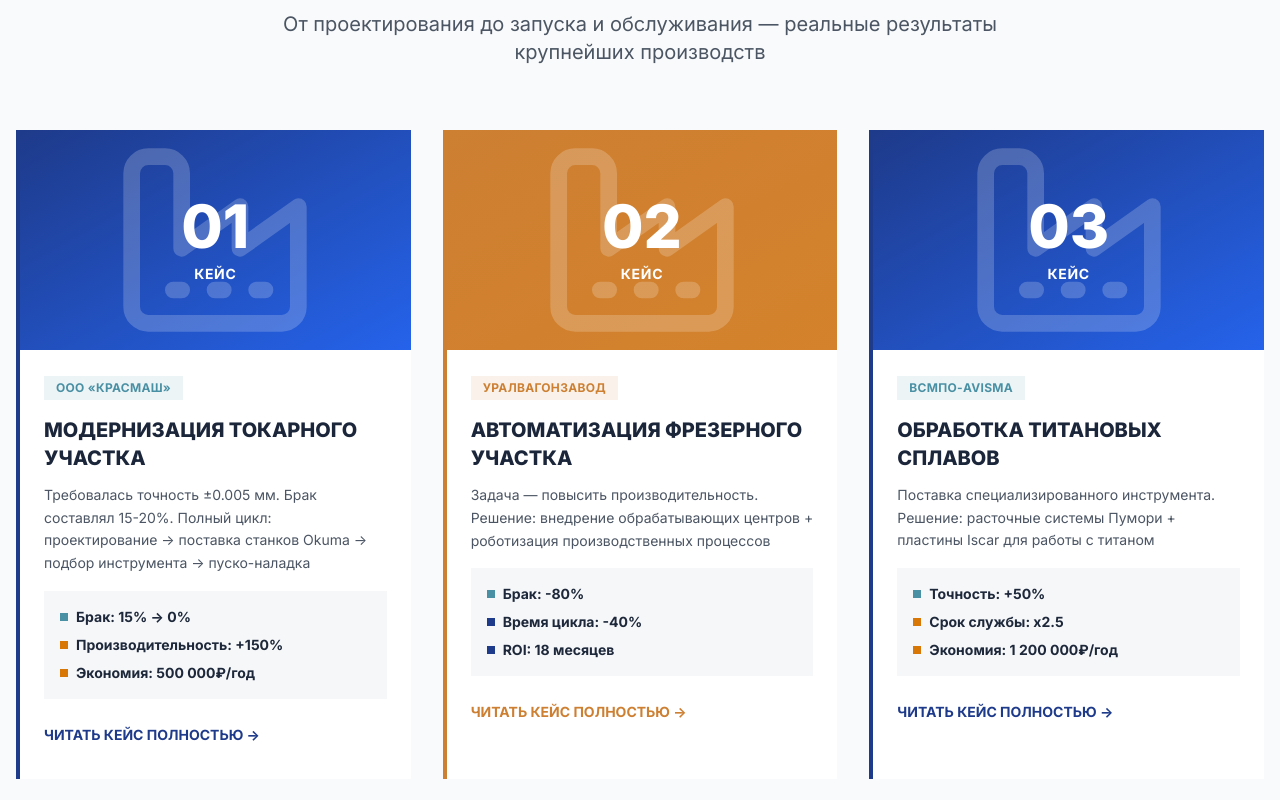
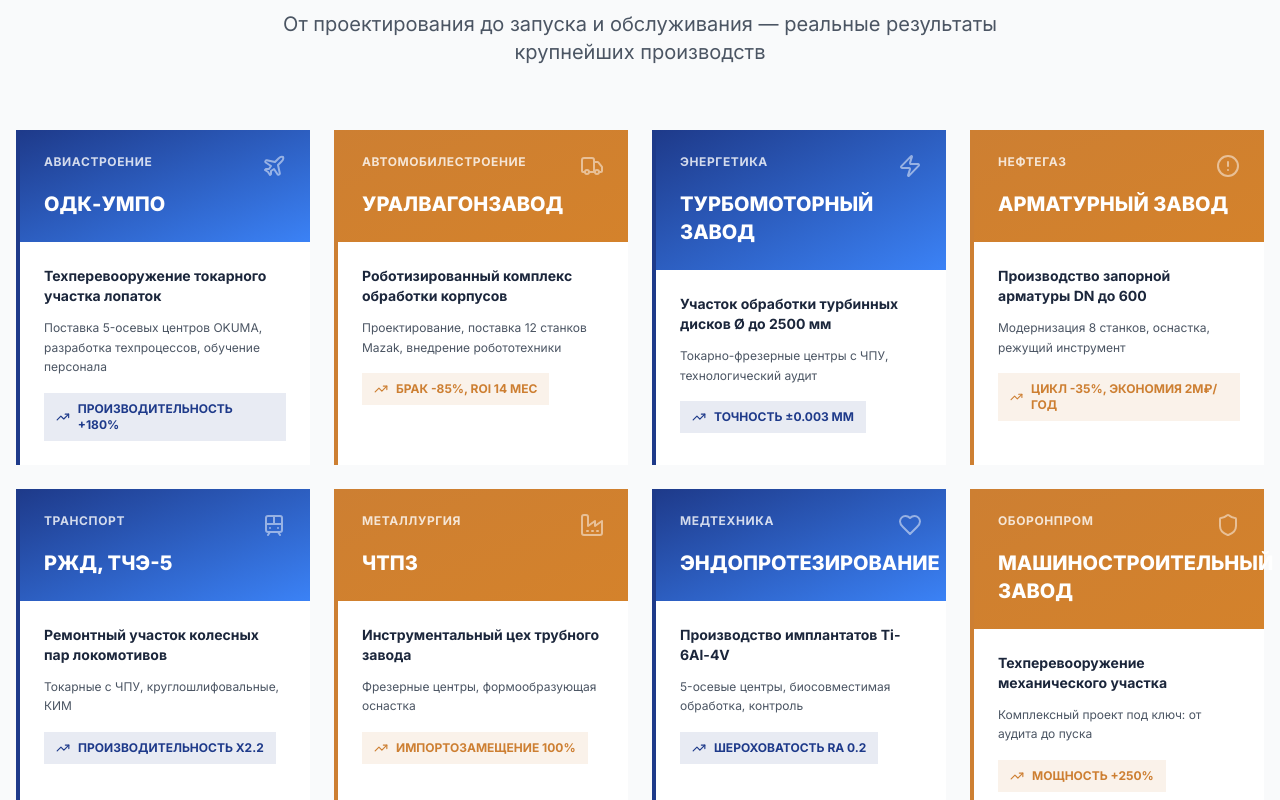
Before and after one commit to pr-poehali-dev/kino-invest-platform, a React (Vite) app: page / in a window 1280 px wide. Shown: the part 3200-4000 px from the top of the page. Built offline with nearby package versions, Linux system fonts and the light colour scheme.

Commit message:
docs: добавлены кейсы инжиниринга

```diff
--- a/src/components/sections/CasesSection.tsx
+++ b/src/components/sections/CasesSection.tsx
@@ -21,120 +21,99 @@ const CasesSection = () => {
             </p>
           </div>
 
-          <div className="grid lg:grid-cols-3 gap-8 max-w-7xl mx-auto">
-            <div className="bg-white border-l-4 border-[#1E3A8A] hover:shadow-2xl transition-shadow">
-              <div className="aspect-video bg-gradient-to-br from-[#1E3A8A] to-[#2563EB] flex items-center justify-center relative overflow-hidden">
-                <div className="absolute inset-0 opacity-20">
-                  <Icon name="Factory" size={200} className="absolute top-1/2 left-1/2 -translate-x-1/2 -translate-y-1/2 text-white" />
+          <div className="grid md:grid-cols-2 lg:grid-cols-4 gap-6 max-w-7xl mx-auto">
+            {[
+              {
+                industry: 'АВИАСТРОЕНИЕ',
+                title: 'ОДК-УМПО',
+                description: 'Техперевооружение токарного участка лопаток',
+                scope: 'Поставка 5-осевых центров OKUMA, разработка техпроцессов, обучение персонала',
+                result: 'Производительность +180%',
+                color: 'blue',
+                icon: 'Plane'
+              },
+              {
+                industry: 'АВТОМОБИЛЕСТРОЕНИЕ',
+                title: 'Уралвагонзавод',
+                description: 'Роботизированный комплекс обработки корпусов',
+                scope: 'Проектирование, поставка 12 станков Mazak, внедрение робототехники',
+                result: 'Брак -85%, ROI 14 мес',
+                color: 'bronze',
+                icon: 'Truck'
+              },
+              {
+                industry: 'ЭНЕРГЕТИКА',
+                title: 'Турбомоторный завод',
+                description: 'Участок обработки турбинных дисков Ø до 2500 мм',
+                scope: 'Токарно-фрезерные центры с ЧПУ, технологический аудит',
+                result: 'Точность ±0.003 мм',
+                color: 'blue',
+                icon: 'Zap'
+              },
+              {
+                industry: 'НЕФТЕГАЗ',
+                title: 'Арматурный завод',
+                description: 'Производство запорной арматуры DN до 600',
+                scope: 'Модернизация 8 станков, оснастка, режущий инструмент',
+                result: 'Цикл -35%, экономия 2М₽/год',
+                color: 'bronze',
+                icon: 'PipeDrop'
+              },
+              {
+                industry: 'ТРАНСПОРТ',
+                title: 'РЖД, ТЧЭ-5',
+                description: 'Ремонтный участок колесных пар локомотивов',
+                scope: 'Токарные с ЧПУ, круглошлифовальные, КИМ',
+                result: 'Производительность x2.2',
+                color: 'blue',
+                icon: 'Train'
+              },
+              {
+                industry: 'МЕТАЛЛУРГИЯ',
+                title: 'ЧТПЗ',
+                description: 'Инструментальный цех трубного завода',
+                scope: 'Фрезерные центры, формообразующая оснастка',
+                result: 'Импортозамещение 100%',
+                color: 'bronze',
+                icon: 'Factory'
+              },
+              {
+                industry: 'МЕДТЕХНИКА',
+                title: 'Эндопротезирование',
+                description: 'Производство имплантатов Ti-6Al-4V',
+                scope: '5-осевые центры, биосовместимая обработка, контроль',
+                result: 'Шероховатость Ra 0.2',
+                color: 'blue',
+                icon: 'Heart'
+              },
+              {
+                industry: 'ОБОРОНПРОМ',
+                title: 'Машиностроительный завод',
+                description: 'Техперевооружение механического участка',
+                scope: 'Комплексный проект под ключ: от аудита до пуска',
+                result: 'Мощность +250%',
+                color: 'bronze',
+                icon: 'Shield'
+              }
+            ].map((project, idx) => (
+              <div key={idx} className={`bg-white border-l-4 ${project.color === 'blue' ? 'border-[#1E3A8A]' : 'border-[#CD7F32]'} hover:shadow-xl transition-all group`}>
+                <div className={`p-6 bg-gradient-to-br ${project.color === 'blue' ? 'from-[#1E3A8A] to-[#3B82F6]' : 'from-[#CD7F32] to-[#D4822B]'} text-white`}>
+                  <div className="flex items-start justify-between mb-3">
+                    <div className="text-xs font-bold uppercase tracking-wider opacity-80">{project.industry}</div>
+                    <Icon name={project.icon as any} size={24} className="opacity-50" />
+                  </div>
+                  <h3 className="text-xl font-black uppercase">{project.title}</h3>
                 </div>
-                <div className="relative z-10 text-white text-center p-6">
-                  <div className="text-6xl font-black mb-2">01</div>
-                  <div className="text-sm font-bold uppercase tracking-wider">Кейс</div>
+                <div className="p-6">
+                  <p className="text-sm font-bold text-[#1B263B] mb-3">{project.description}</p>
+                  <p className="text-xs text-gray-600 mb-4 leading-relaxed">{project.scope}</p>
+                  <div className={`inline-flex items-center gap-2 px-3 py-2 ${project.color === 'blue' ? 'bg-[#1E3A8A]/10 text-[#1E3A8A]' : 'bg-[#CD7F32]/10 text-[#CD7F32]'} text-xs font-bold uppercase`}>
+                    <Icon name="TrendingUp" size={14} />
+                    {project.result}
+                  </div>
                 </div>
               </div>
-              <div className="p-6">
-                <div className="inline-block bg-[#4A90A4]/10 text-[#4A90A4] px-3 py-1 text-xs font-bold uppercase tracking-wide mb-4">
-                  ООО «КРАСМАШ»
-                </div>
-                <h3 className="text-xl font-black text-[#1B263B] mb-3 uppercase">Модернизация токарного участка</h3>
-                <p className="text-sm text-gray-600 mb-4 leading-relaxed">
-                  Требовалась точность ±0.005 мм. Брак составлял 15-20%. Полный цикл: проектирование → поставка станков Okuma → подбор инструмента → пуско-наладка
-                </p>
-                <div className="bg-[#A8B2C0]/10 p-4 space-y-2 mb-4">
-                  <div className="flex items-center gap-2 text-sm font-bold">
-                    <div className="w-2 h-2 bg-[#4A90A4]" />
-                    <span>Брак: 15% → 0%</span>
-                  </div>
-                  <div className="flex items-center gap-2 text-sm font-bold">
-                    <div className="w-2 h-2 bg-[#D97706]" />
-                    <span>Производительность: +150%</span>
-                  </div>
-                  <div className="flex items-center gap-2 text-sm font-bold">
-                    <div className="w-2 h-2 bg-[#D97706]" />
-                    <span>Экономия: 500 000₽/год</span>
-                  </div>
-                </div>
-                <Button variant="link" className="p-0 text-[#1E3A8A] font-bold uppercase">
-                  Читать кейс полностью →
-                </Button>
-              </div>
-            </div>
-
-            <div className="bg-white border-l-4 border-[#CD7F32] hover:shadow-xl hover:border-[#D4822B] transition-all">
-              <div className="aspect-video bg-gradient-to-br from-[#CD7F32] to-[#D4822B] flex items-center justify-center relative overflow-hidden">
-                <div className="absolute inset-0 opacity-20">
-                  <Icon name="Factory" size={200} className="absolute top-1/2 left-1/2 -translate-x-1/2 -translate-y-1/2 text-white" />
-                </div>
-                <div className="relative z-10 text-white text-center p-6">
-                  <div className="text-6xl font-black mb-2">02</div>
-                  <div className="text-sm font-bold uppercase tracking-wider">Кейс</div>
-                </div>
-              </div>
-              <div className="p-6">
-                <div className="inline-block bg-[#CD7F32]/10 text-[#CD7F32] px-3 py-1 text-xs font-bold uppercase tracking-wide mb-4">
-                  УРАЛВАГОНЗАВОД
-                </div>
-                <h3 className="text-xl font-black text-[#1B263B] mb-3 uppercase">Автоматизация фрезерного участка</h3>
-                <p className="text-sm text-gray-600 mb-4 leading-relaxed">
-                  Задача — повысить производительность. Решение: внедрение обрабатывающих центров + роботизация производственных процессов
-                </p>
-                <div className="bg-[#A8B2C0]/10 p-4 space-y-2 mb-4">
-                  <div className="flex items-center gap-2 text-sm font-bold">
-                    <div className="w-2 h-2 bg-[#4A90A4]" />
-                    <span>Брак: -80%</span>
-                  </div>
-                  <div className="flex items-center gap-2 text-sm font-bold">
-                    <div className="w-2 h-2 bg-[#1E3A8A]" />
-                    <span>Время цикла: -40%</span>
-                  </div>
-                  <div className="flex items-center gap-2 text-sm font-bold">
-                    <div className="w-2 h-2 bg-[#1E3A8A]" />
-                    <span>ROI: 18 месяцев</span>
-                  </div>
-                </div>
-                <Button variant="link" className="p-0 text-[#CD7F32] hover:text-[#D4822B] font-bold uppercase transition-colors">
-                  Читать кейс полностью →
-                </Button>
-              </div>
-            </div>
-
-            <div className="bg-white border-l-4 border-[#1E3A8A] hover:shadow-2xl transition-shadow">
-              <div className="aspect-video bg-gradient-to-br from-[#1E3A8A] to-[#2563EB] flex items-center justify-center relative overflow-hidden">
-                <div className="absolute inset-0 opacity-20">
-                  <Icon name="Factory" size={200} className="absolute top-1/2 left-1/2 -translate-x-1/2 -translate-y-1/2 text-white" />
-                </div>
-                <div className="relative z-10 text-white text-center p-6">
-                  <div className="text-6xl font-black mb-2">03</div>
-                  <div className="text-sm font-bold uppercase tracking-wider">Кейс</div>
-                </div>
-              </div>
-              <div className="p-6">
-                <div className="inline-block bg-[#4A90A4]/10 text-[#4A90A4] px-3 py-1 text-xs font-bold uppercase tracking-wide mb-4">
-                  ВСМПО-AVISMA
-                </div>
-                <h3 className="text-xl font-black text-[#1B263B] mb-3 uppercase">Обработка титановых сплавов</h3>
-                <p className="text-sm text-gray-600 mb-4 leading-relaxed">
-                  Поставка специализированного инструмента. Решение: расточные системы Пумори + пластины Iscar для работы с титаном
-                </p>
-                <div className="bg-[#A8B2C0]/10 p-4 space-y-2 mb-4">
-                  <div className="flex items-center gap-2 text-sm font-bold">
-                    <div className="w-2 h-2 bg-[#4A90A4]" />
-                    <span>Точность: +50%</span>
-                  </div>
-                  <div className="flex items-center gap-2 text-sm font-bold">
-                    <div className="w-2 h-2 bg-[#D97706]" />
-                    <span>Срок службы: x2.5</span>
-                  </div>
-                  <div className="flex items-center gap-2 text-sm font-bold">
-                    <div className="w-2 h-2 bg-[#D97706]" />
-                    <span>Экономия: 1 200 000₽/год</span>
-                  </div>
-                </div>
-                <Button variant="link" className="p-0 text-[#1E3A8A] font-bold uppercase">
-                  Читать кейс полностью →
-                </Button>
-              </div>
-            </div>
+            ))}
           </div>
 
           <div className="text-center mt-12">
```
